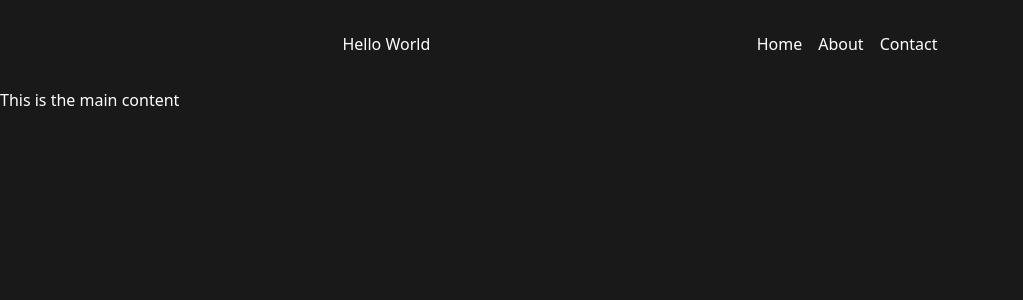
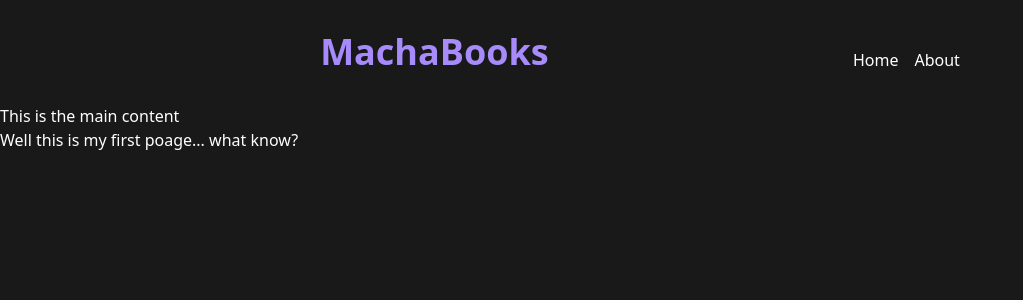
Before and after one commit to ArmandoAlmanza/machabooks, a React (Vite) app in the folder Client/: page / in a window 1280 px wide. Shown: the top 300 px of the page, without its empty margins (0-1023 px from the left). Built offline with nearby package versions, Linux system fonts and the light colour scheme.

Commit message:
add clsx

```diff
--- a/Client/package.json
+++ b/Client/package.json
@@ -12,7 +12,8 @@
   "dependencies": {
     "react": "^18.2.0",
     "react-dom": "^18.2.0",
-    "react-router-dom": "^6.23.1"
+    "react-router-dom": "^6.23.1",
+    "tailwind-merge": "^2.3.0"
   },
   "devDependencies": {
     "@types/react": "^18.2.66",
@@ -21,6 +22,7 @@
     "@typescript-eslint/parser": "^7.2.0",
     "@vitejs/plugin-react": "^4.2.1",
     "autoprefixer": "^10.4.19",
+    "clsx": "^2.1.1",
     "eslint": "^8.57.0",
     "eslint-plugin-react-hooks": "^4.6.0",
     "eslint-plugin-react-refresh": "^0.4.6",
--- a/Client/src/pages/LandingPage.tsx
+++ b/Client/src/pages/LandingPage.tsx
@@ -1,16 +1,22 @@
+import { Link } from "react-router-dom";
+
 const Home = () => {
+  const links = [{path: "/", name: "Home", active: false}, {path: "/about", name: "About", active: false}];
   return (
     <>
-      <header className="flex flex-row justify-evenly items-center px-4 py-8">
-        <h1>Hello World</h1>
+      <header className="flex flex-row justify-evenly items-end px-4 py-8 content-center">
+        <h1 className="text-violet-400 text-4xl font-bold cursor-pointer">MachaBooks</h1>
         <nav className="flex flex-row gap-4">
-          <a>Home</a>
-          <a>About</a>
-          <a>Contact</a>
+          {links.map((link, i) => (
+            <Link key={i} className="hover:text-violet-400 transition-colors duration-300" to={link.path}>
+              {link.name}
+            </Link>
+          ))}
         </nav>
       </header>
       <main>
         <p>This is the main content</p>
+        <p>Well this is my first poage... what know?</p>
       </main>
     </>
   );
```
Also changed, not shown: 1 other file (tests, documents, lock files or other folders).
